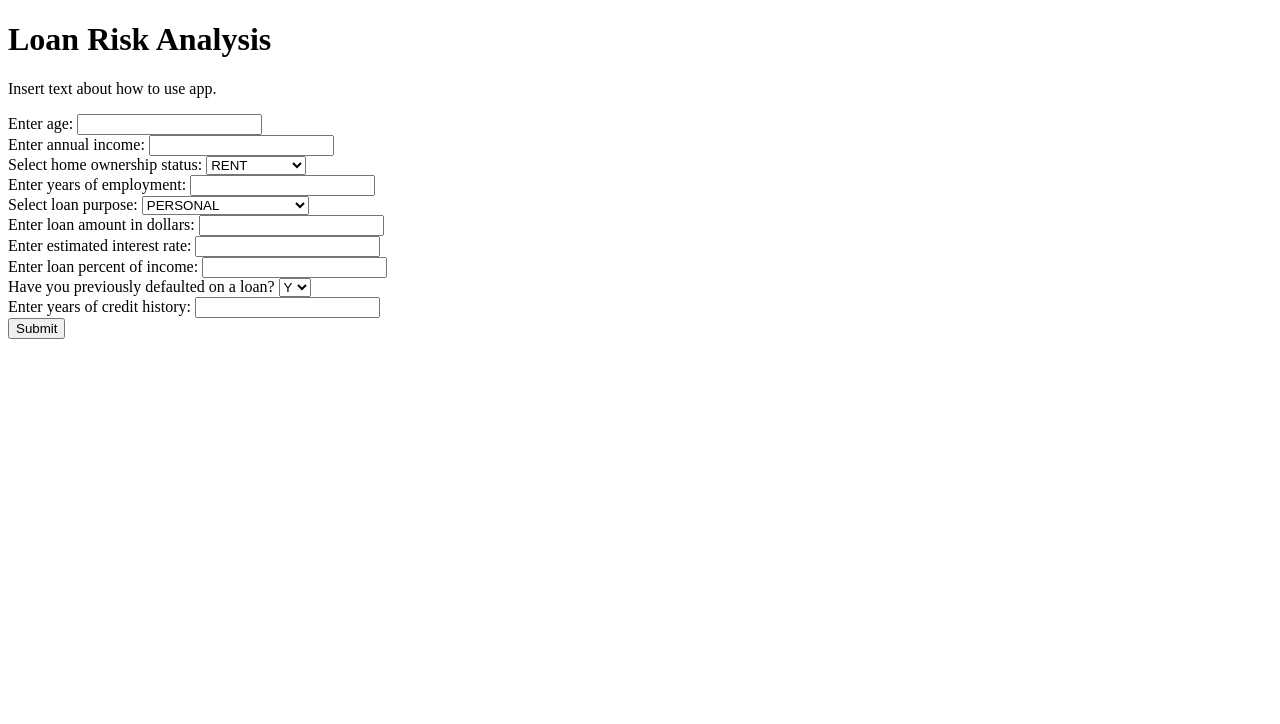
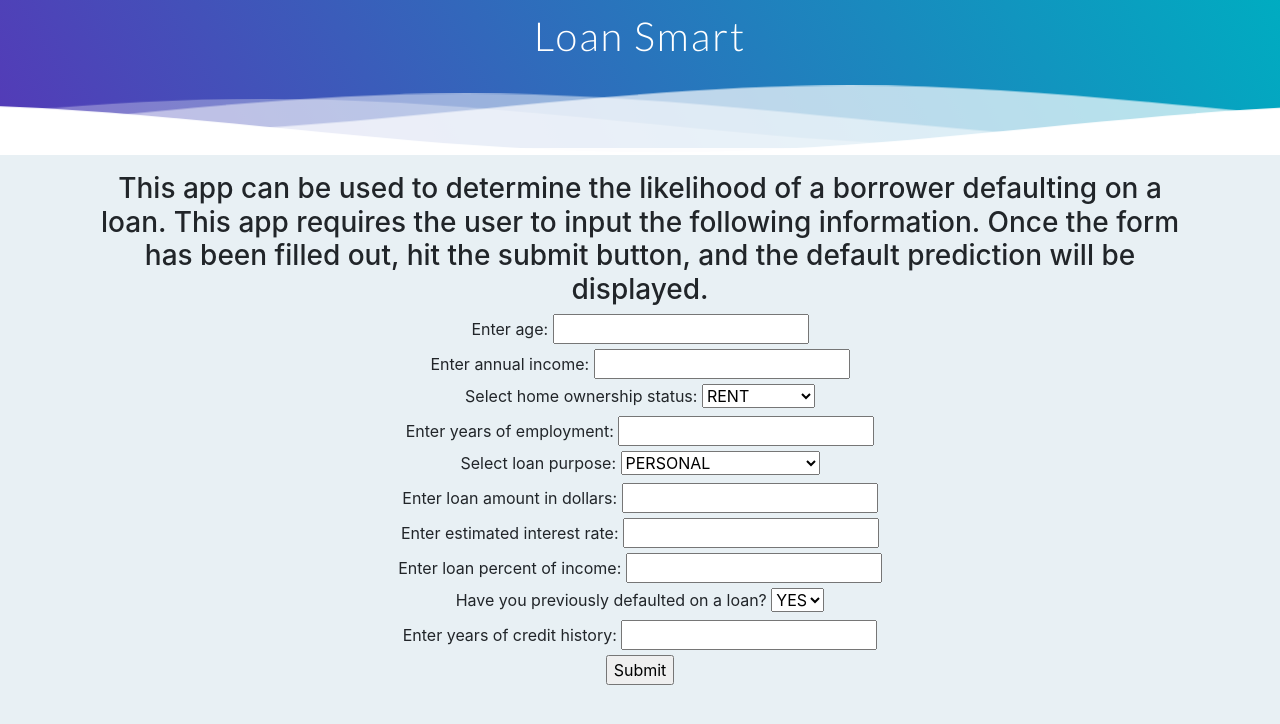
Before and after one commit to JFitz97/Loan_Default_ML, a Flask app: page / in a window 1280 px wide. Shown: the top 724 px of the page. Run offline with Flask 3, Linux system fonts and the light colour scheme; parts of the project's set-up code (start-up, migrations or seed data) failed here and were passed over; some libraries are stand-ins or nearby versions.

Commit message:
formatting index and added style.css

```diff
--- /dev/null
+++ b/static/style.css
@@ -0,0 +1,128 @@
+@import url(//fonts.googleapis.com/css?family=Lato:300:400);
+
+body {
+  margin: 0;
+}
+
+h1 {
+  font-family: 'Lato', sans-serif;
+  font-weight: 600;
+  letter-spacing: 2px;
+  font-size: 62px;
+}
+
+p {
+  font-family: 'Lato', sans-serif;
+  letter-spacing: 1px;
+  font-size: 14px;
+  color: #333333;
+}
+
+.header {
+  position: relative;
+  text-align: center;
+  background: linear-gradient(60deg, rgba(84, 58, 183, 1) 0%, rgba(0, 172, 193, 1) 100%);
+  color: white;
+}
+
+h1, h2, h3, h4, h5 {
+  text-align:center;
+}
+
+.logo {
+  width: 50px;
+  fill: white;
+  padding-right: 15px;
+  display: inline-block;
+  vertical-align: middle;
+}
+
+.inner-header {
+  height: 10vh;
+  width: 100%;
+  margin: 0;
+  padding: 0;
+}
+
+.flex {
+  /*Flexbox for containers*/
+  display: flex;
+  justify-content: center;
+  align-items: center;
+  text-align: center;
+}
+
+.waves {
+  position: relative;
+  width: 100%;
+  height: 15vh;
+  margin-bottom: -7px; /*Fix for safari gap*/
+  min-height: 50px;
+  max-height: 75px;
+}
+
+.content {
+  position: relative;
+  height: 20vh;
+  text-align: center;
+  background-color: white;
+}
+
+/* Animation */
+
+.parallax > use {
+  animation: move-forever 25s cubic-bezier(.55, .5, .45, .5) infinite;
+}
+
+.parallax > use:nth-child(1) {
+  animation-delay: -2s;
+  animation-duration: 7s;
+}
+
+.parallax > use:nth-child(2) {
+  animation-delay: -3s;
+  animation-duration: 10s;
+}
+
+.parallax > use:nth-child(3) {
+  animation-delay: -4s;
+  animation-duration: 13s;
+}
+
+.parallax > use:nth-child(4) {
+  animation-delay: -5s;
+  animation-duration: 20s;
+}
+
+@keyframes move-forever {
+  0% {
+    transform: translate3d(-90px, 0, 0);
+  }
+  100% {
+    transform: translate3d(85px, 0, 0);
+  }
+}
+
+/* Shrinking for mobile */
+@media (max-width: 768px) {
+  .waves {
+    height: 40px;
+    min-height: 40px;
+  }
+
+  .content {
+    height: 30vh;
+  }
+
+  h1 {
+    font-size: 24px;
+  }
+
+  .header {
+    padding-top: 20px;
+    padding-bottom: 20px;
+  }
+}
+
+
+/* Code sourced (with permission) from: https://codepen.io/goodkatz/pen/LYPGxQz */
--- a/templates/index.html
+++ b/templates/index.html
@@ -5,13 +5,45 @@
     <meta http-equiv="X-UA-Compatible" content="IE=edge">
     <meta name="viewport" content="width=device-width, initial-scale=1.0">
     <title>Document</title>
+    <!--Style sheet-->
+    <link rel="stylesheet" type="text/css" rel="noopener" target="_blank" href="static\style.css">
+    <!--Boostrap-->
+    <link rel="stylesheet" href="https://stackpath.bootstrapcdn.com/bootstrap/4.3.1/css/bootstrap.min.css" integrity="sha384-ggOyR0iXCbMQv3Xipma34MD+dH/1fQ784/j6cY/iJTQUOhcWr7x9JvoRxT2MZw1T" crossorigin="anonymous">
 </head>
+<body style="background-color:rgba(171, 200, 216, 0.262);">
+<div class="header">
+
+    <!--Content before waves-->
+    <div class="inner-header flex">
+    <h1>Loan Smart</h1>
+    </div>
+
+    <!--Waves Container-->
+    <div>
+    <svg class="waves" xmlns="http://www.w3.org/2000/svg" xmlns:xlink="http://www.w3.org/1999/xlink"
+    viewBox="0 24 150 28" preserveAspectRatio="none" shape-rendering="auto">
+    <defs>
+    <path id="gentle-wave" d="M-160 44c30 0 58-18 88-18s 58 18 88 18 58-18 88-18 58 18 88 18 v44h-352z" />
+    </defs>
+    <g class="parallax">
+    <use xlink:href="#gentle-wave" x="48" y="0" fill="rgba(255,255,255,0.7" />
+    <use xlink:href="#gentle-wave" x="48" y="3" fill="rgba(255,255,255,0.5)" />
+    <use xlink:href="#gentle-wave" x="48" y="5" fill="rgba(255,255,255,0.3)" />
+    <use xlink:href="#gentle-wave" x="48" y="7" fill="#fff" />
+    </g>
+    </svg>
+    </div>
+    <!--Waves end-->
+
+</div>
+<!--Header ends-->
+    <div class="container">
+    <div class="col-lg-10"></div>
+    <br>
+        <h3>This app can be used to determine the likelihood of a borrower defaulting on a loan. This app requires the user to input the following information. Once the form has been filled out, hit the submit button, and the default prediction will be displayed. </h3>
+
     <body>
-    <div class="text-box">
-        <h1>Loan Risk Analysis</h1>
-        <p>Insert text about how to use app.</p>
-    </div>
-    <body>
+        <div align="center">
             <form method="POST" action="/">
                 <label for="user_input_1">Enter age:</label>
                 <input type="text" id="user_input_1" name="person_age">
@@ -36,8 +68,8 @@
                     <option value="EDUCATION">EDUCATION</option>
                     <option value="MEDICAL">MEDICAL</option>
                     <option value="VENTURE">VENTURE</option>
-                <option value="HOMEIMPROVEMENT">HOMEIMPROVEMENT</option>
-                <option value="DEBTCONSOLIDATION">DEBTCONSOLIDATION</option>
+                    <option value="HOMEIMPROVEMENT">HOME IMPROVEMENT</option>
+                    <option value="DEBTCONSOLIDATION">DEBT CONSOLIDATION</option>
                 </select>
                 <br>
                 <label for="user_input_6">Enter loan amount in dollars:</label>
@@ -51,8 +83,8 @@
                 <br>
                 <label for="user_input_9">Have you previously defaulted on a loan?</label>
                 <select id="user_input_9" name="cb_person_default_on_file">
-                <option value="Y">Y</option>
-                <option value="N">N</option>
+                    <option value="0">YES</option>
+                    <option value="1">NO</option>
                 </select>
                 <br>
                 <label for="user_input_10">Enter years of credit history:</label>
@@ -60,13 +92,16 @@
                 <br>
                 <input type="submit" value="Submit">
             </form>
+        </div>
+    <div align="center">
         {% if predictions %}
         <h2>Predictions:</h2>
         <ul>
-        {% for prediction in predictions %}
-        <li>{{ prediction }}</li>
-        {% endfor %}
+            <li>{{ predictions }}</li>
         </ul>
         {% endif %}
+    </div>
+    </div>
+    <script src="https://stackpath.bootstrapcdn.com/bootstrap/4.3.1/js/bootstrap.min.js" integrity="sha384-JjSmVgyd0p3pXB1rRibZUAYoIIy6OrQ6VrjIEaFf/nJGzIxFDsf4x0xIM+B07jRM" crossorigin="anonymous"></script>
 </body>
 </html>
```
Lines whose indentation alone changed are shown as unchanged.
